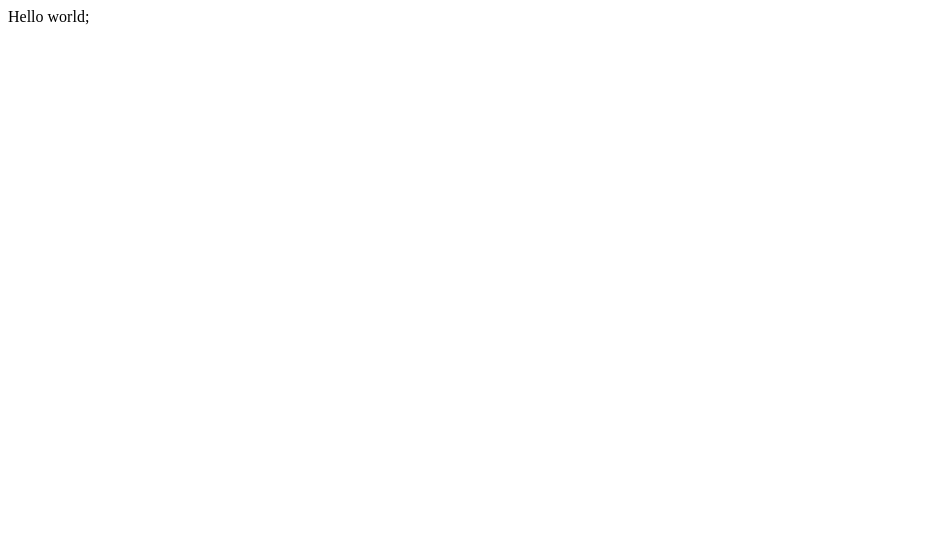
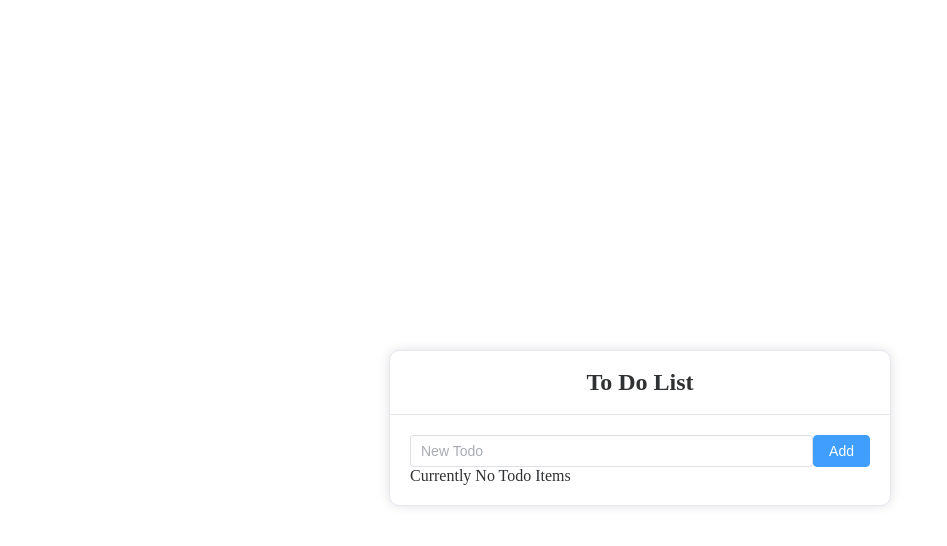
Before and after one commit to wjlan/todo-front, a Vue app: page / in a window 1280 px wide. Shown: the top 546 px of the page, without its empty margins (0-947 px from the left). Built offline with nearby package versions, Linux system fonts and the light colour scheme.

Commit message:
render component TodoList successfully

```diff
--- a/src/App.vue
+++ b/src/App.vue
@@ -1,5 +1,12 @@
+<script setup>
+import TodoList from "./components/TodoList.vue";
+</script>
 <template>
   <div>
-    Hello world;
+    <el-container>
+      <el-main>
+        <TodoList />
+      </el-main>
+    </el-container>
   </div>
 </template>
--- a/src/components/TodoList.vue
+++ b/src/components/TodoList.vue
@@ -40,5 +40,51 @@ const todos = ref([])
 </template>
 
 <style scoped>
+.todo-app {
+  display: flex;
+  justify-content: center;
+  align-items: center;
+  height: 100vh;
+}
+
+.todo-card {
+  width: 100%;
+  max-width: 500px;
+  border-radius: 10px;
+  background: #fff;
+}
+
+.todo-header {
+  font-size: 24px;
+  font-weight: bold;
+  text-align: center;
+  border-radius: 8px 8px 0 0;
+}
+
+.todo-input {
+  display: flex;
+  align-items: center;
+}
+
+.el-input {
+  flex: 1;
+}
+
+.todo-list {
+  padding: 20px;
+  background-color: white;
+}
+
+.todo-item {
+  display: flex;
+  justify-content: center;
+  align-items: center;
+  border-radius:8px;
+}
+
+
+
+
+
 
 </style>
```
